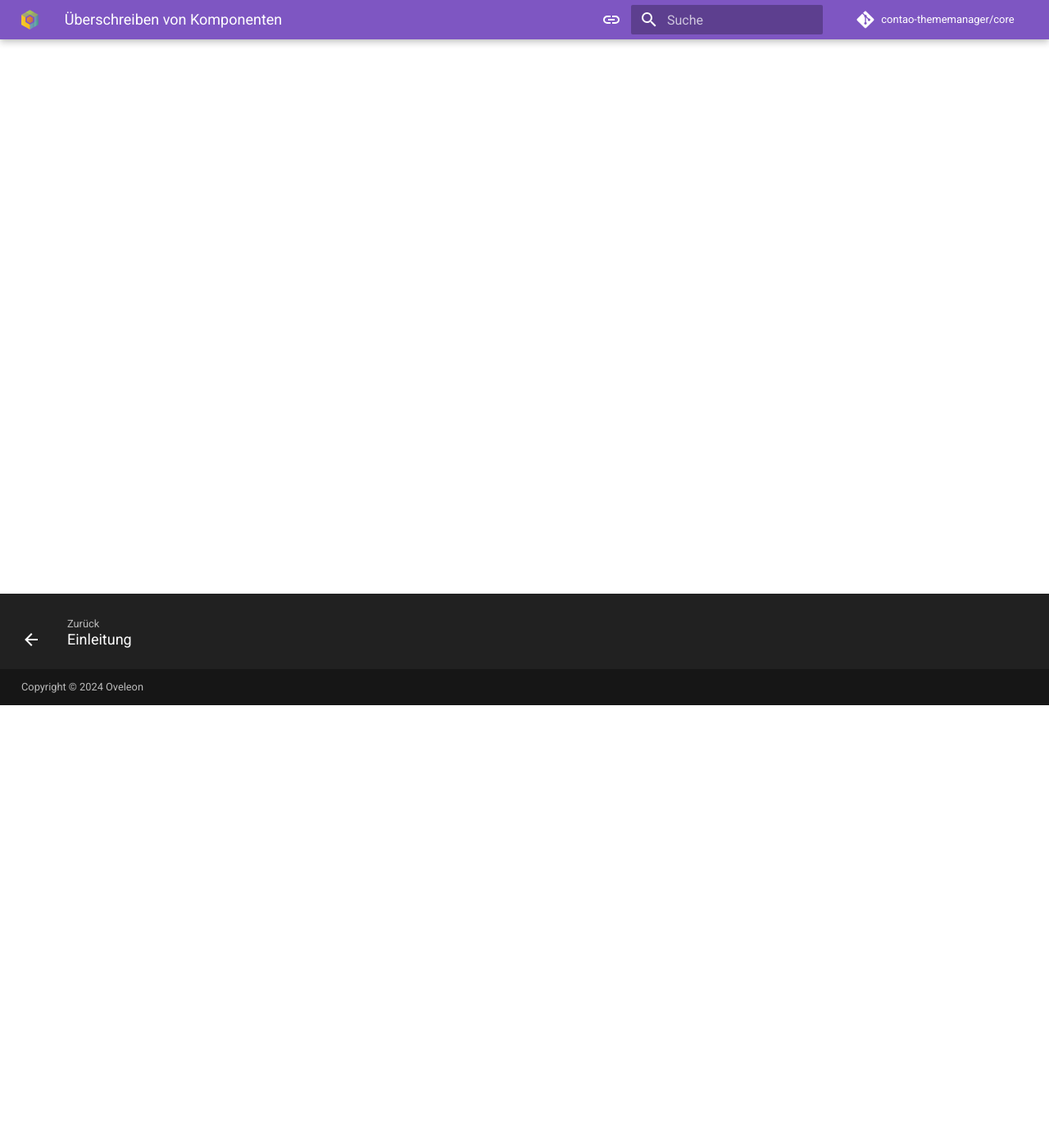
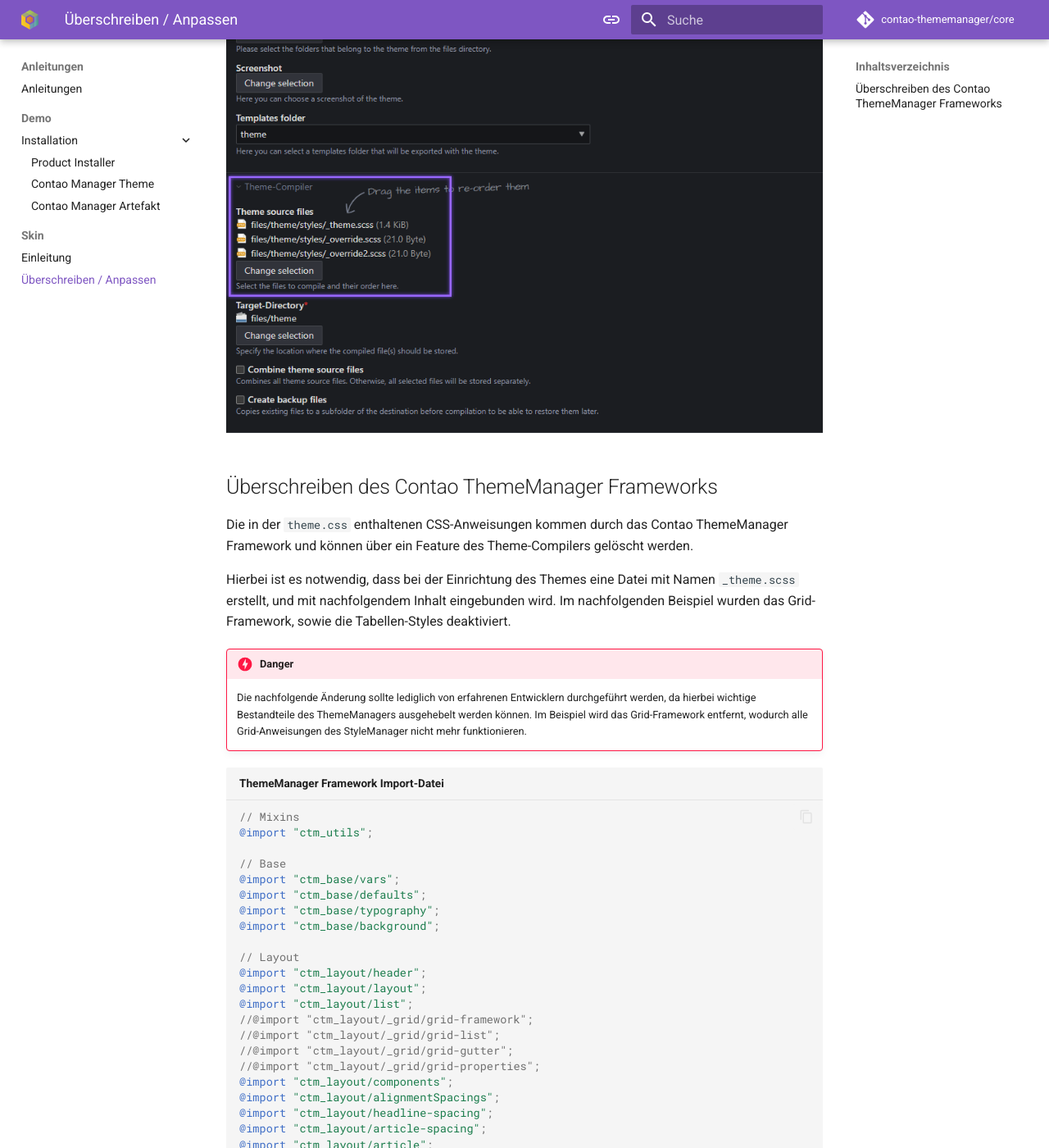
Before and after one commit to contao-thememanager/docs, an MkDocs documentation site: the page built from docs/pages/guides/skin/override.md, in a window 1280 px wide and 1400 px high, scrolled down 540 px. Shown: the whole window at 82% size. Built offline with MkDocs 1.6.1 and Material for MkDocs 9.7.7, drawn with Linux system fonts in a browser that asks for light colours; comment, search, counter and statistics services are not loaded; some of the changed text lies outside the part shown.

````diff
--- a/docs/pages/guides/skin/override.md
+++ b/docs/pages/guides/skin/override.md
@@ -1,8 +1,83 @@
 ---
-title: Überschreiben von Komponenten
+title: Überschreiben / Anpassen
 ---
 
-# Überschreiben von Komponenten
+# Überschreiben und Anpassen von eingebundenen Themes und des Frameworks
 
 Diese Anleitung beschreibt die Möglichkeit, in die Kompilierung der SCSS-Dateien einzugreifen, sodass gezielte Dateien
 umgeschrieben, bzw. ausgetauscht werden können.
+
+![override_theme.png](../../../assets/guides/override_theme.png)
+
+## Überschreiben des Contao ThemeManager Frameworks
+
+Die in der `theme.css` enthaltenen CSS-Anweisungen kommen durch das Contao ThemeManager Framework und können über ein
+Feature des Theme-Compilers gelöscht werden.
+
+Hierbei ist es notwendig, dass bei der Einrichtung des Themes eine Datei mit Namen `_theme.scss` erstellt, und mit
+nachfolgendem Inhalt eingebunden wird. Im nachfolgenden Beispiel wurden das Grid-Framework, sowie die Tabellen-Styles
+deaktiviert.
+
+!!! danger
+
+    Die nachfolgende Änderung sollte lediglich von erfahrenen Entwicklern durchgeführt werden, da hierbei wichtige
+    Bestandteile des ThemeManagers ausgehebelt werden können. Im Beispiel wird das Grid-Framework entfernt, wodurch alle
+    Grid-Anweisungen des StyleManager nicht mehr funktionieren.
+
+```scss title="ThemeManager Framework Import-Datei"
+// Mixins
+@import "ctm_utils";
+
+// Base
+@import "ctm_base/vars";
+@import "ctm_base/defaults";
+@import "ctm_base/typography";
+@import "ctm_base/background";
+
+// Layout
+@import "ctm_layout/header";
+@import "ctm_layout/layout";
+@import "ctm_layout/list";
+//@import "ctm_layout/_grid/grid-framework";
+//@import "ctm_layout/_grid/grid-list";
+//@import "ctm_layout/_grid/grid-gutter";
+//@import "ctm_layout/_grid/grid-properties";
+@import "ctm_layout/components";
+@import "ctm_layout/alignmentSpacings";
+@import "ctm_layout/headline-spacing";
+@import "ctm_layout/article-spacing";
+@import "ctm_layout/article";
+@import "ctm_layout/responsive";
+@import "ctm_layout/display";
+
+// Components
+@import "ctm_components/box";
+@import "ctm_components/item";
+@import "ctm_components/list";
+@import "ctm_components/media";
+@import "ctm_components/navigation";
+@import "ctm_components/button";
+@import "ctm_components/icon";
+@import "ctm_components/icon-text";
+@import "ctm_components/image-text";
+//@import "ctm_components/table";
+@import "ctm_components/text";
+@import "ctm_components/download";
+@import "ctm_components/form";
+@import "ctm_components/pagination";
+
+// Modules
+@import "ctm_modules/breadcrumb";
+@import "ctm_modules/search";
+
+// Styles
+@import "ctm_styles/divider";
+@import "ctm_styles/background";
+@import "ctm_styles/form-image";
+@import "ctm_styles/form-input-icon";
+@import "ctm_styles/example";
+
+// Behaviour
+@import "ctm_overrides/text-color";
+@import "ctm_overrides/overflow";
+```
````
Also changed, not shown: docs/pages/guides/skin/introduction.md (+6 -0 lines), docs/assets/guides/override_theme.png (added).
